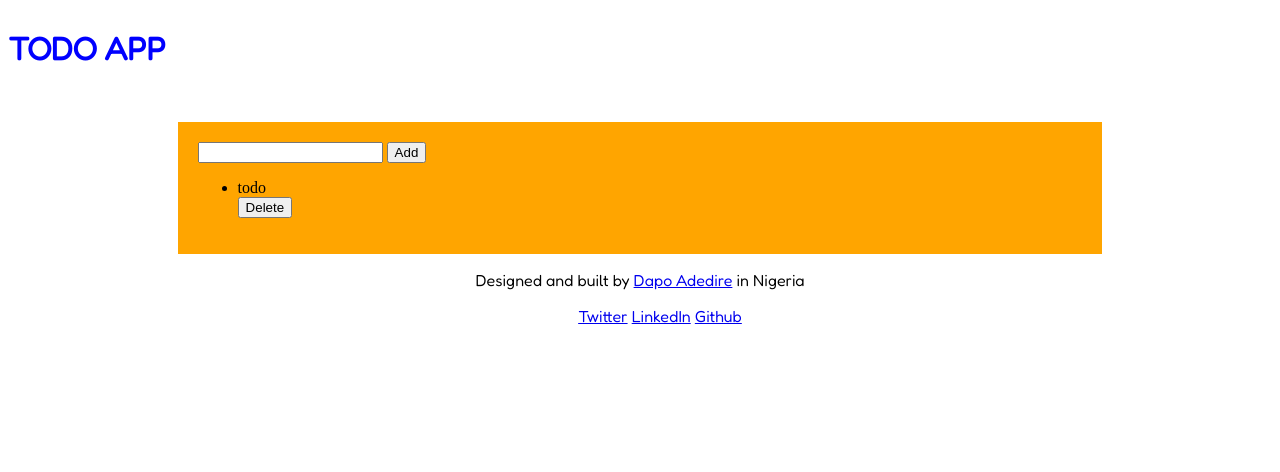
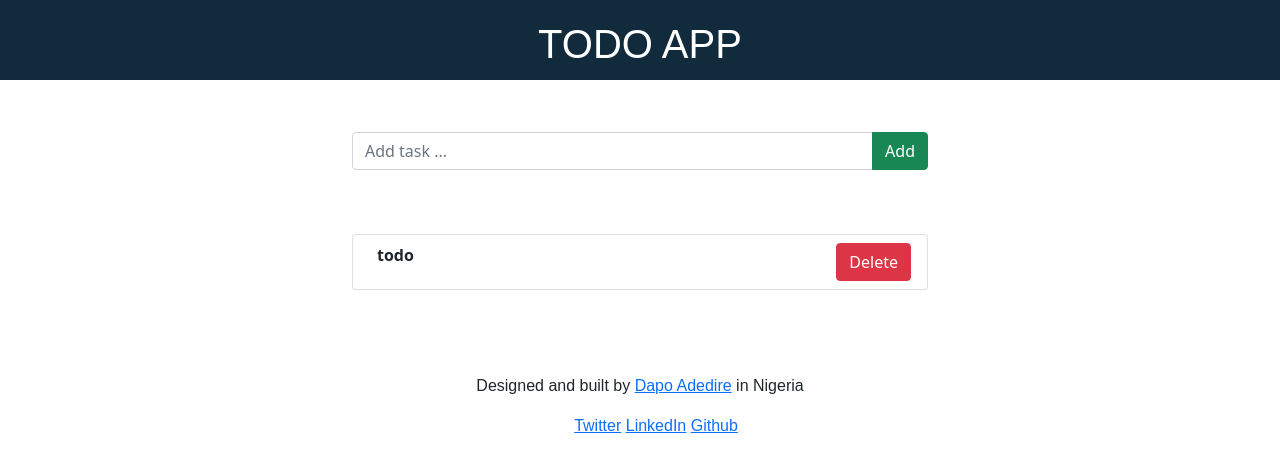
Before and after one commit to dapoadedire/todo_app, a Django app: page / in a window 1280 px wide. Shown: the top 472 px of the page. Run offline with Django 4.2, Linux system fonts and the light colour scheme; data comes from the database, SQL or seed files in the repository; both versions use the stored data as it was before the commit.

Commit message:
Add styles

```diff
--- a/static/todo.css
+++ b/static/todo.css
@@ -1,25 +1,33 @@
 header{
-    display: flex;
     margin-bottom: 2rem;
     font-family: 'Fredoka', sans-serif;
-    color: blue;
+    font-size: 1.5rem;
+    font-weight: bold;
+    text-align: center;
+    height: 5rem;
+    background-color: #112B3C;
+    color: #fff;
 }
 
-h1 {
-    text-align: center;
+header h1 {
+    padding-top: 20px;
 }
 
 
+
 section  {
-    background-color: orange;
-    width: 70%;
+    width: 50%;
     height: auto;
     margin: auto;
+    margin-top: 2rem;
     padding: 20px;
 }
-input[type=submit] {
-    text-align: right;
-  }
+
+.todo {
+    margin-top: 4rem;
+    margin-bottom: 4rem;
+}
+
 
 footer{
     font-family: 'Fredoka', sans-serif;
@@ -29,3 +37,22 @@
 footer ul li{
     display: inline;
   }
+
+
+@media (max-width: 1024px) {
+  section {
+    width: 50%;
+  }
+}
+
+@media (max-width: 768px) {
+  section {
+    width: 70%;
+  }
+}
+
+@media (max-width: 528px) {
+  section {
+    width: 100%;
+  }
+}
--- a/templates/todo.html
+++ b/templates/todo.html
@@ -4,57 +4,41 @@
 
 <html lang="en">
     <head>
-        <meta name="author",
-        content="Dapo Adedire",
-        width=device-width,
-        initial_scale=1.0,
-        minimum-scale=0.5,
-        maximum-scale=3.0,
-        charset="utf-8",
-        initial-scale=1 />
-
         <link href="{% static 'todo.css' %}" rel="stylesheet">
         <title>To Do</title>
-        <link href="https://fonts.googleapis.com/css2?family=Fredoka:wght@300;373&family=Lato:wght@400&family=League+Spartan:wght@400&display=swap" rel="stylesheet">
+        <link href="https://cdn.jsdelivr.net/npm/bootstrap@5.0.2/dist/css/bootstrap.min.css" rel="stylesheet" integrity="sha384-EVSTQN3/azprG1Anm3QDgpJLIm9Nao0Yz1ztcQTwFspd3yD65VohhpuuCOmLASjC" crossorigin="anonymous">
+        <script src="https://cdn.jsdelivr.net/npm/bootstrap@5.0.2/dist/js/bootstrap.bundle.min.js" integrity="sha384-MrcW6ZMFYlzcLA8Nl+NtUVF0sA7MsXsP1UyJoMp4YLEuNSfAP+JcXn/tWtIaxVXM" crossorigin="anonymous"></script>
     </head>
 
     <body>
         <header>
             <h1>TODO APP</h1>
         </header>
-
         <section>
-            <div class="add-todo">
+            <div class="container">
                 <form method="post" action="/addTodo/">{% csrf_token %}
-                    <input type="text" placeholder="" name="content"/>
-                    <input type="submit" name="submit" value="Add"/>
+                    <div class="input-group mb-3">
+                      <input type="text" class="form-control" placeholder="Add task ..." aria-label="Add task..." aria-describedby="button-addon2" name ="content" required>
+                      <button class="btn btn-success" type="submit" name= "submit" id="button-addon2">Add</button>
+                    </div>
                 </form>
-            </div>
-
-            <div class="todo-list">
-                <ul>
-                    {% for todo_item in all_items %}
-                       {% if todo_item.status == True %}
-                       <strike>
-                        <li>{{ todo_item.content }}
-                            <form method="post" action="/delTodo/{{ todo_item.id }}/">{% csrf_token %}
-                                <input type="submit" name="submit" value="Delete"/>
-                            </form>
-                        </li>
-                       </strike>
-                       {% else %}
-                       <li>{{ todo_item.content }}
-                        <form method="post" action="/delTodo/{{ todo_item.id }}/">{% csrf_token %}
-                            <input type="submit" name="submit" value="Delete"/>
-                        </form>
-                       </li>
-                       {% endif%}
-                    {% endfor %}
-                </ul>
-            </div>
 
 
-
+                <div class="todo">
+                    <ul class="list-group">
+                        {% for todo_item in all_items %}
+                           <li class="list-group-item d-flex justify-content-between align-items-start">
+                             <div class="ms-2 me-auto">
+                              <div class="fw-bold">{{ todo_item.content }}</div>
+                             </div>
+                             <form id= "delete" method="post" action="/delTodo/{{ todo_item.id }}/">{% csrf_token %}
+                                <button class="btn btn-danger" type="submit" name= "submit" id="button-addon2">Delete</button>
+                               </form>
+                           </li>
+                        {% endfor %}
+                    </ul>
+                </div>
+            </div>
         </section>
         <footer>
             <p>Designed and built by <a href="http://wa.me/2349038388723" target="_blank">Dapo Adedire</a> in Nigeria</p>
--- a/todo/models.py
+++ b/todo/models.py
@@ -4,7 +4,7 @@
 
 class TodoItem(models.Model):
     content = models.TextField()
-    status = models.BooleanField(default=False)
+    # status = models.BooleanField(default=False)
     created = models.DateTimeField(auto_now_add=True)
 
 
--- a/todo/views.py
+++ b/todo/views.py
@@ -8,9 +8,6 @@
         {'all_items': all_todo_items})
 
 def addTodo(request):
-    #Create a new todo item
-    #save the item
-    #redirect back to /todo/
     new_item= TodoItem(content= request.POST['content'])
     new_item.save()
     return redirect('/')
```
Also changed, not shown: db.sqlite3, todo/migrations/0003_remove_todoitem_status.py (added), 2 other files.
